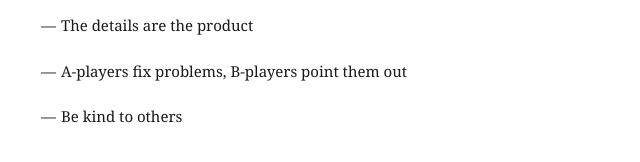
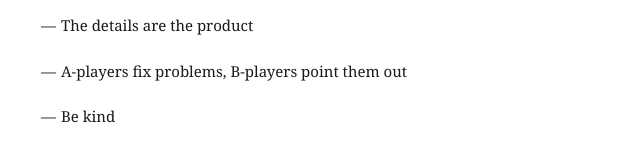
Before and after one commit to markuslukk/markuslukk.github.io, a Jekyll site: the page built from reflections/operating-principles.html, in a window 1280 px wide. Shown: the part 529-691 px from the top of the page, without its empty margins (319-959 px from the left). Built offline with Jekyll 4.4.1, drawn with Linux system fonts in a browser that asks for light colours.

Commit message:
Update operating-principles.html

```diff
--- a/reflections/operating-principles.html
+++ b/reflections/operating-principles.html
@@ -39,7 +39,7 @@ title: Operating Principles - Markus Lukk
     <li>Do what you say you will </li>
     <li>The details are the product </li>
     <li>A-players fix problems, B-players point them out </li>
-    <li>Be kind to others </li>
+    <li>Be kind </li>
   </ul>
 </div>
 
```
